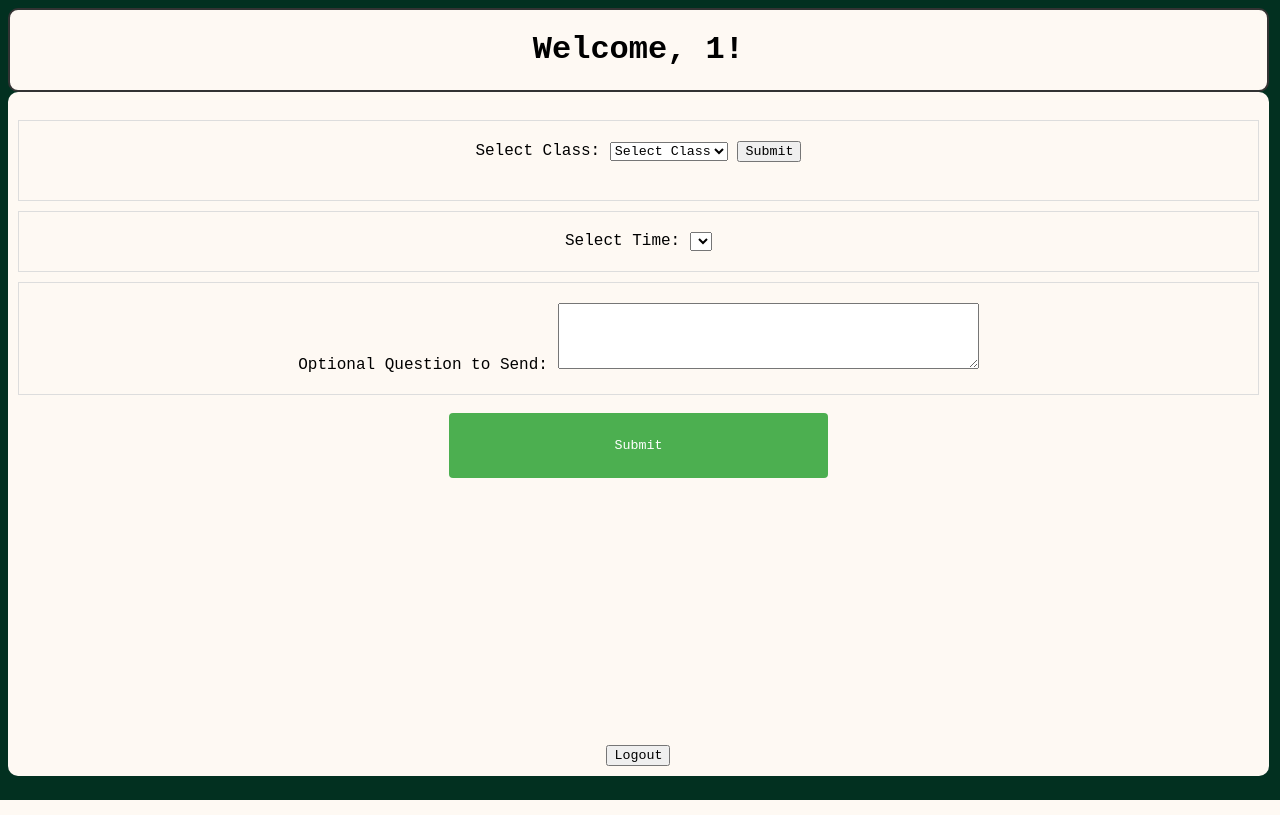
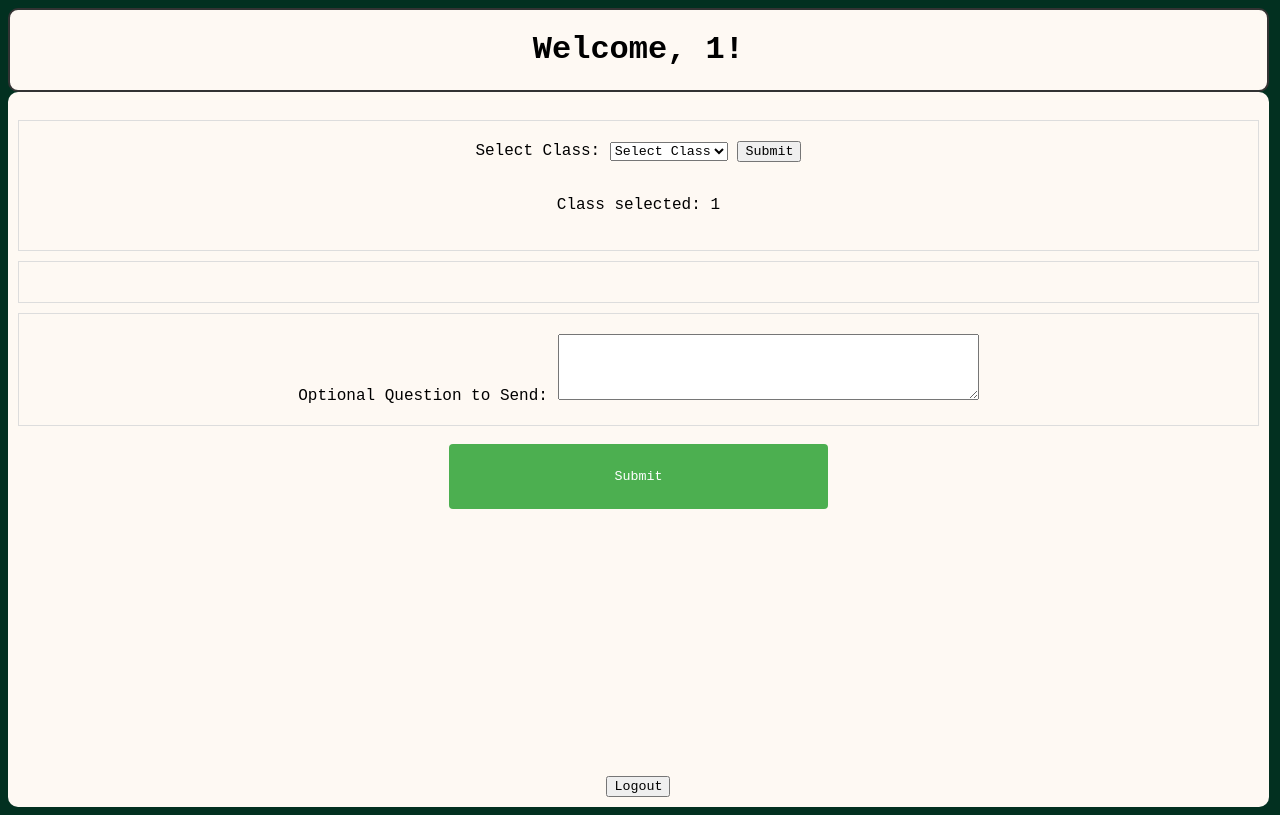
Before and after one commit to jrev12016/TASC, a Flask app: page /student in a window 1280 px wide. Run offline with Flask 2, Linux system fonts and the light colour scheme; the visitor is signed in with stand-in values (Sample User, id 1); data comes from the database, SQL or seed files in the repository; both versions use the stored data as it was after the commit; lists and menus that the app fills with data are empty.

Commit message:
all are student and student.html changes can capture the time and question. Implemented to where if the ta doesnt have availability, give options not available. implemented submit appointment implemented new error handling for submit_class and submit_ta_day updated Scheduled_Appointments

```diff
--- a/TASC_Code/main.py
+++ b/TASC_Code/main.py
@@ -266,11 +266,44 @@
         if 'submit_class' in request.form:
             # get the selected class and fetch TAs
             selected_class = request.form.get('class_choice')
-            tas_response = get_tas(selected_class)
+            session['class'] = selected_class
+            if  selected_class == None:
+                no_class = 'Please select a valid class'
+                return render_template('student.html', user_name=user_name, user_type=user_type,
+                            display_name=display_name, form=form, class_names=class_names, tas_response = tas_response, time_response = time_response, no_class = no_class)
+            else:
+                tas_response = get_tas(selected_class)
+                return render_template('student.html', user_name=user_name, user_type=user_type,
+                            display_name=display_name, form=form, class_names=class_names, tas_response = tas_response, time_response = time_response)
+
         elif 'submit_ta_day' in request.form:
             selected_ta = request.form.get('ta_choice')
+            # session['selected_ta'] = selected_ta
             selected_day = request.form.get('day_choice')
             time_response = get_availability(selected_ta, selected_day)
+            ta_id =  get_ta_id(selected_ta) # Get ta_id, this will be used for the appoint db table.
+            session['ta_id'] = ta_id
+            return render_template('student.html', user_name=user_name, user_type=user_type,
+                            display_name=display_name, form=form, class_names=class_names, tas_response = tas_response, time_response = time_response, selected_ta = selected_ta, selected_day = selected_day)
+            #selected_student = user_id
+        elif 'submit_appointment' in request.form:
+            selected_time = request.form.get('time_choice')
+            selected_question = request.form.get('question')
+
+            # Create a new appointment in the database
+
+            appointment = Scheduled_Appointments(
+                ta_id=session['ta_id'],
+                student_id=user_id,
+                appointment_start_time=selected_time,
+                message=selected_question
+            )
+
+            db.session.add(appointment)
+            db.session.commit()
+
+
+
 
 
 
@@ -373,6 +406,12 @@
     session.clear()
     return redirect(url_for('login'))
 
+def get_ta_id(selected_ta):
+    ta = User.query.filter_by(display_name=selected_ta).first()
+    # make sure this doesnt return a tuple
+    if ta:
+        return ta.id
+    return None  # Return None if TA is not found
 
 def get_tas(selected_class):
     ta_names = []
@@ -421,6 +460,10 @@
     current_time = time_slot[0] # start time
     end_time = time_slot[1] # end time
 
+    # Check if start and end times are in the available_times list
+    if current_time not in available_times or end_time not in available_times:
+        return [['Not Available']]
+
     start_index = available_times.index(current_time)
     end_index = available_times.index(end_time)
 
--- a/TASC_Code/templates/student.html
+++ b/TASC_Code/templates/student.html
@@ -31,7 +31,7 @@
         <br>
 
         <div class="box">
-            <form method="POST" action=""> <!--Removed three quotation marks that caused an error here - Bryce-->
+            <form method="POST" action="">
                 <!-- Select Class -->
                 <label for="class_choice">Select Class:</label>
                 <select id="class_choice" name="class_choice">
@@ -45,6 +45,20 @@
             </form>
 
             <br>
+            <!-- Displays error message if no class is selected -->
+            {% if no_class %}
+                <p>{{ no_class }}</p>
+            {% endif %}
+            <!-- Displays selected class if class has been selected -->
+            {% if session['class'] %}
+                <p>Class selected: {{ session['class'] }}</p>
+            {% endif %}
+            {% if selected_day %}
+                <p>Day: {{ selected_day }}</p>
+            {% endif %}
+            {% if selected_ta %}
+                <p>TA: {{ selected_ta }}</p>
+            {% endif %}
             <!-- Second Form: Select TA and Day -->
             {% if tas_response %}
             <form method="POST" action="">
@@ -69,6 +83,9 @@
         </div>
 
         <div class="box">
+            <!-- Third Form: Select Time and Optional Question -->
+            {% if time_response %}
+            <form method="POST" action="">
                 <!-- Select Time -->
                 <label for="time_choice">Select Time:</label>
                 <select id="time_choice" name="time_choice">
@@ -78,6 +95,20 @@
                     {% endfor %}
                     <!-- Add other time options dynamically if needed -->
                 </select>
+
+                <!-- Optional Question -->
+                <label for="question">Optional Question to Send:</label>
+                <textarea id="question" name="question" rows="4" cols="50"></textarea>
+
+                <!-- Hidden fields to carry forward selected values -->
+                <input type="hidden" name="selected_class" value="{{ selected_class }}">
+                <input type="hidden" name="selected_ta" value="{{ selected_ta }}">
+                <input type="hidden" name="selected_day" value="{{ selected_day }}">
+
+                <!-- Submit Button -->
+                <input type="submit" name="submit_appointment" value="Submit Appointment">
+            </form>
+            {% endif %}
         </div>
 
         <div class="box">
```
Also changed, not shown: TASC_Code/TASC.db. Lines whose indentation alone changed are shown as unchanged.
